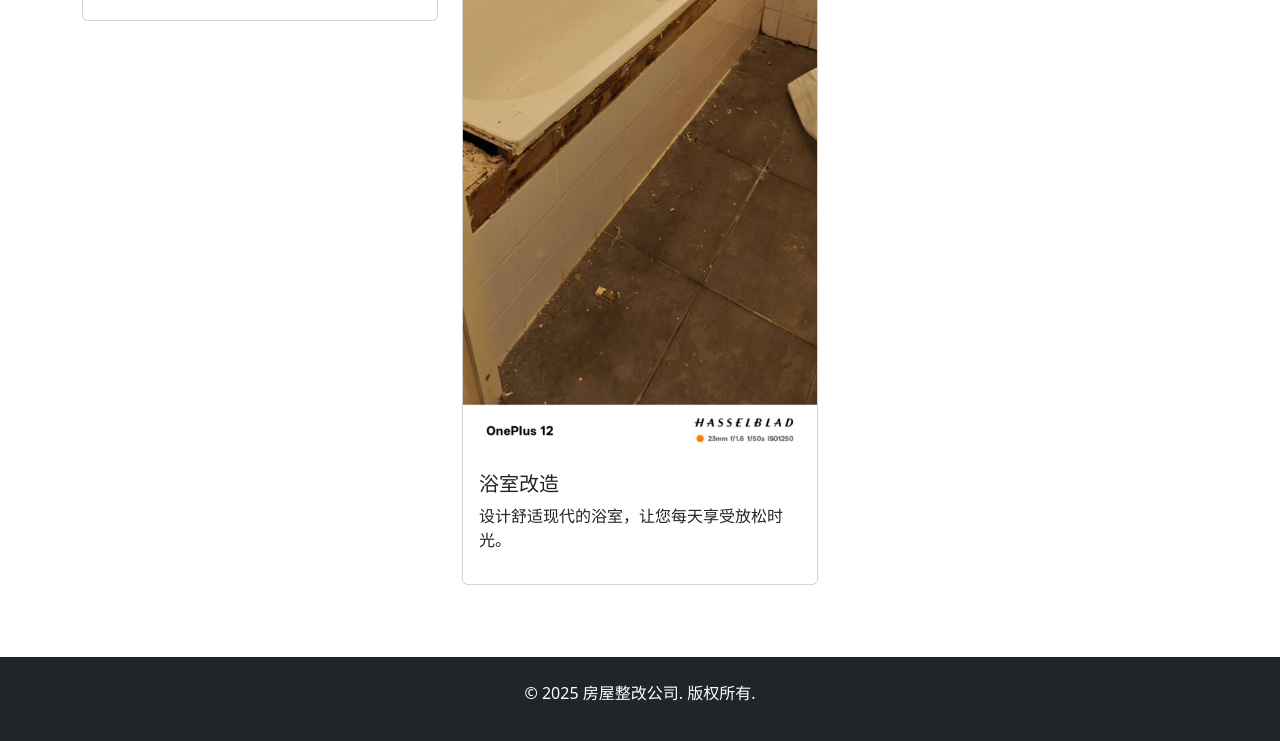
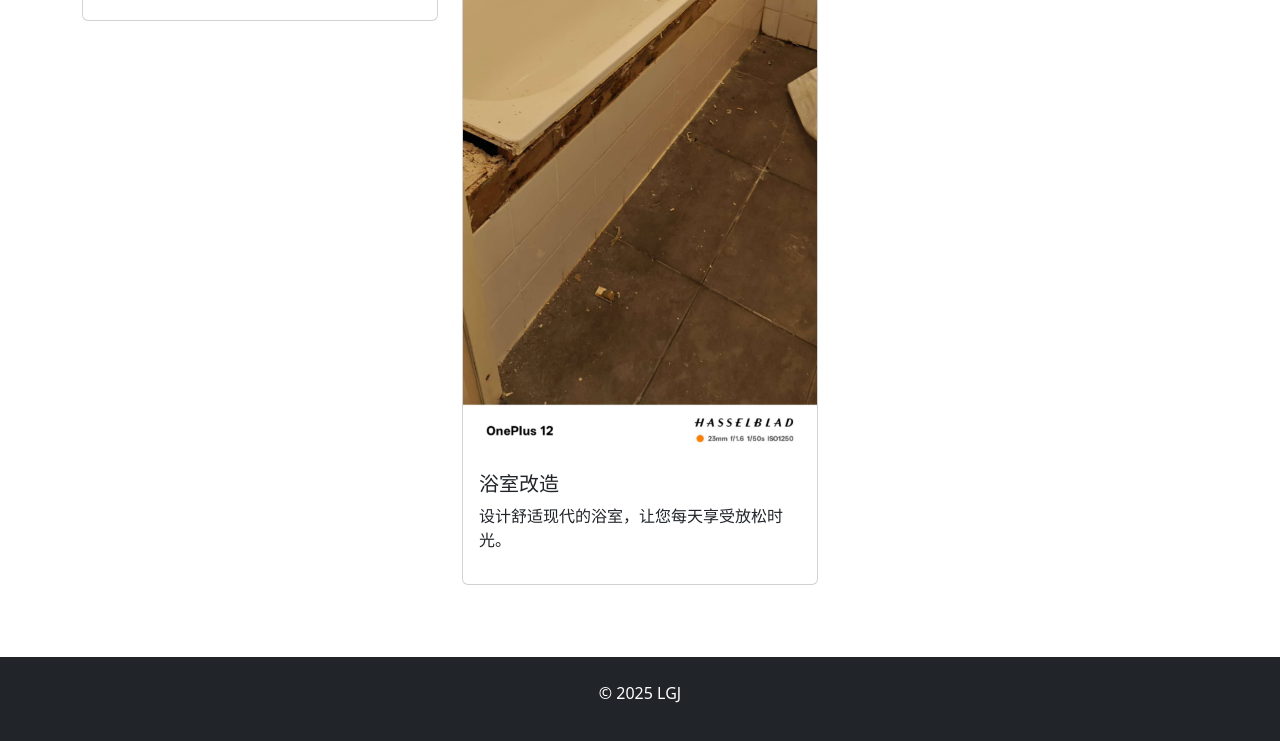
Before and after one commit to Ryanlee06/roomweb, a plain HTML site: page services.html in a window 1280 px wide. Shown: the part 579-1320 px from the top of the page. Drawn offline with nearby package versions, Linux system fonts and the light colour scheme.

Commit message:
Update services.html

```diff
--- a/services.html
+++ b/services.html
@@ -97,7 +97,7 @@
     <!-- 页脚 -->
     <footer class="bg-dark text-white text-center py-4">
         <div class="container">
-            <p data-lang="zh">&copy; 2025 房屋整改公司. 版权所有.</p>
+            <p data-lang="zh">&copy; 2025 LGJ</p>
             <p data-lang="en" style="display: none;">&copy; 2025 House Renovation Company. All rights reserved.</p>
         </div>
     </footer>
```
